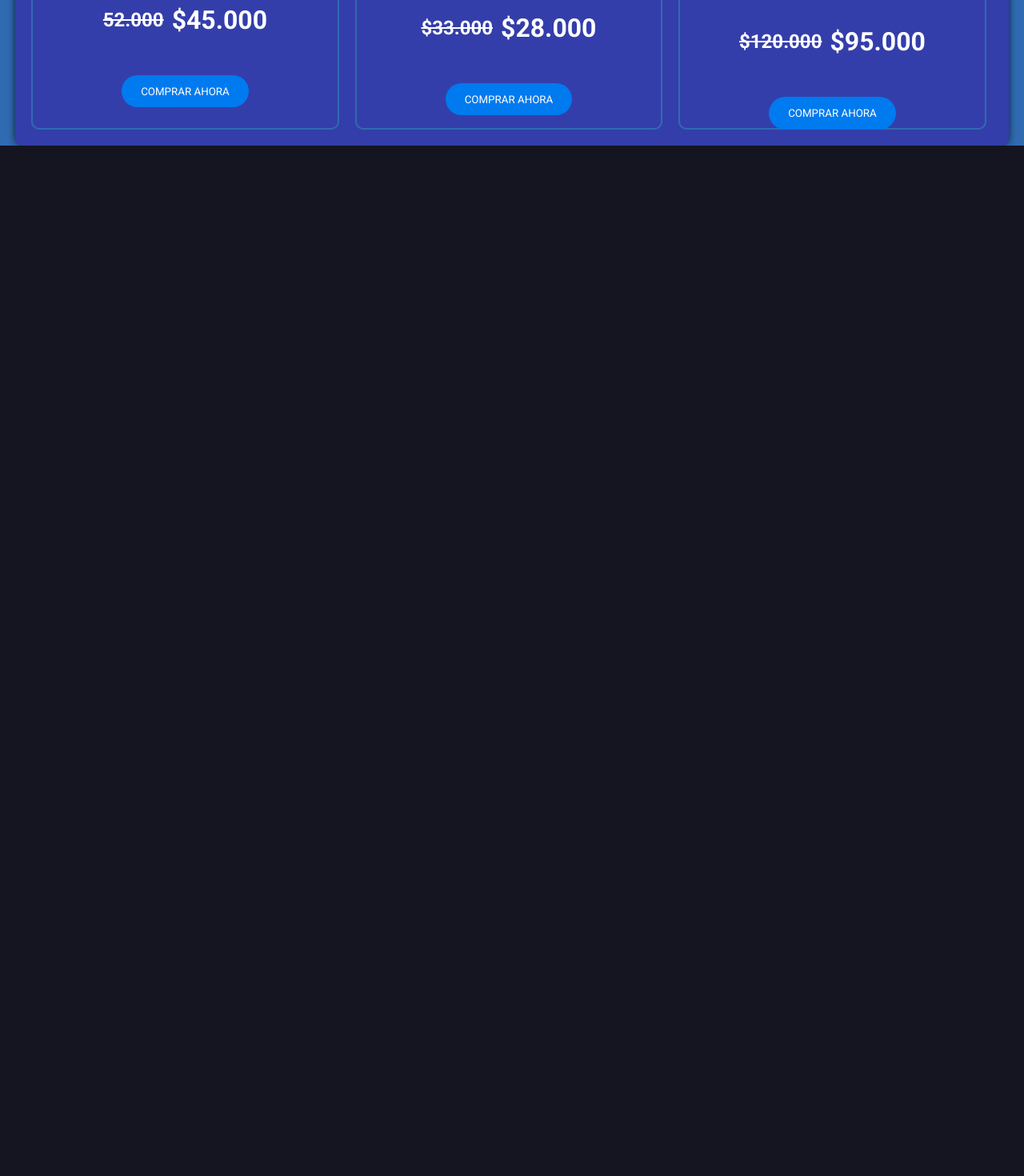
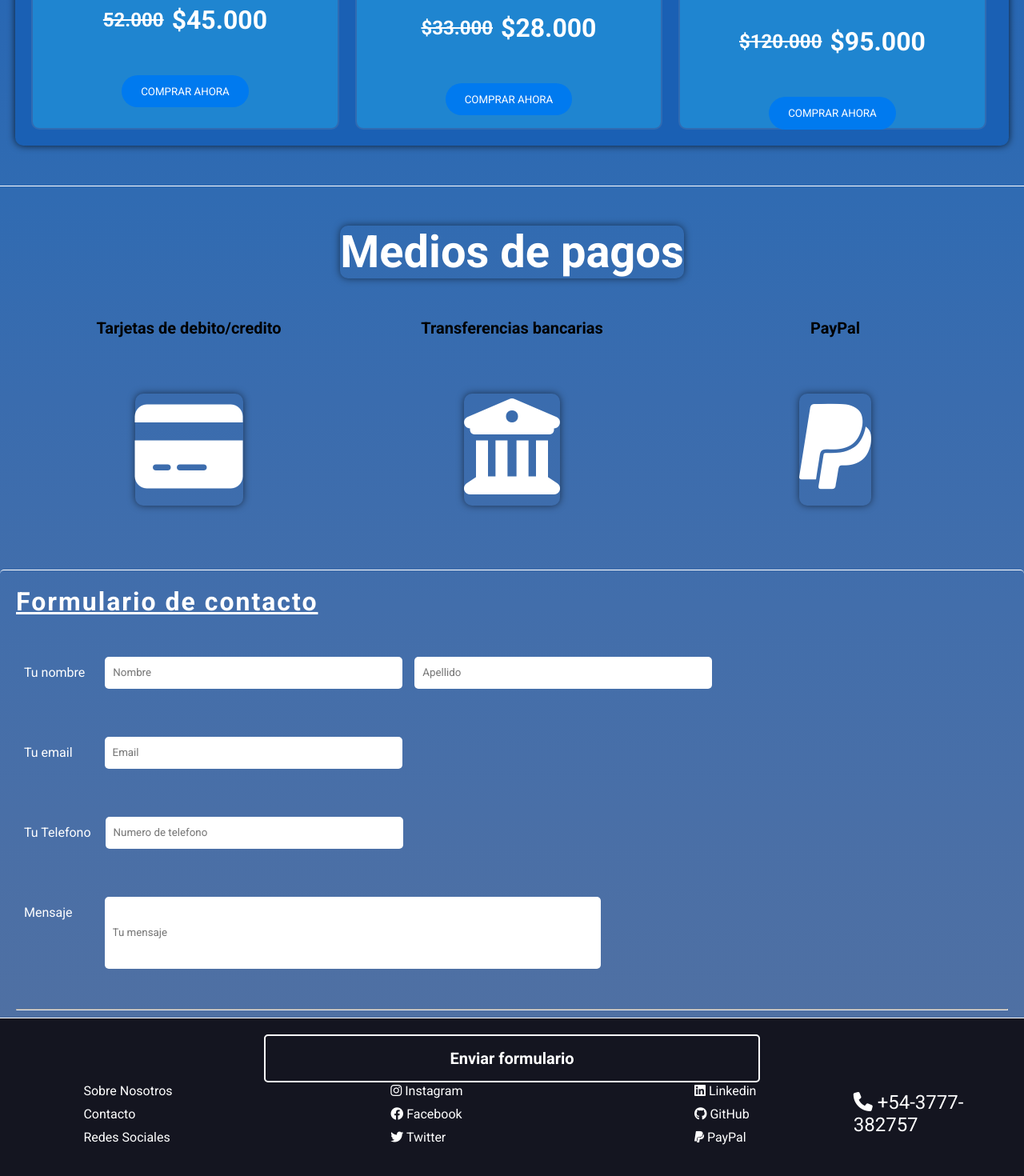
Before and after one commit to Juampishh/-WebDev-, a React (Vite) app: page / in a window 1280 px wide. Shown: the part 1666-3136 px from the top of the page at 80% size. Before the commit the page ends 1848 px from the top, so only its background shows below. Built offline with nearby package versions, Linux system fonts and the light colour scheme.

Commit message:
Agregando Secciones

```diff
--- a/src/App.jsx
+++ b/src/App.jsx
@@ -6,7 +6,9 @@ import Icon from "./components/Header/icon.jsx";
 import Navbar from "./components/Header/Navbar.jsx";
 import About from "./components/About/About";
 import Price from "./components/Price/Price";
-
+import Form from "./components/Form/Form";
+import Pagos from "./components/Pagos/Pagos";
+import Footer from "./components/Footer/Footer";
 function App() {
   // const [count, setCount] = useState(0);
 
@@ -20,7 +22,10 @@ function App() {
         <Hero />
         <About />
         <Price />
+        <Pagos />
+        <Form />
       </Layout>
+      <Footer />
     </>
   );
 }
--- /dev/null
+++ b/src/components/Footer/Footer.jsx
@@ -0,0 +1,57 @@
+import React from "react";
+import {
+  StyledFooterContainer,
+  StyledListContainer,
+  StyledOtherContainer,
+  StyledPhoneContainer,
+  StyledSocialContainer,
+} from "./StyledFooter";
+
+function Footer(props) {
+  return (
+    <StyledFooterContainer>
+      <StyledListContainer>
+        <ul>
+          <li>Sobre Nosotros</li>
+          <li>Contacto</li>
+          <li>Redes Sociales</li>
+        </ul>
+      </StyledListContainer>
+      <StyledSocialContainer>
+        <ul>
+          <li>
+            <i class="fa-brands fa-instagram"></i> Instagram
+          </li>
+          <li>
+            <i class="fa-brands fa-facebook"></i> Facebook
+          </li>
+          <li>
+            <i class="fa-brands fa-twitter"></i> Twitter
+          </li>
+        </ul>
+      </StyledSocialContainer>
+      <StyledOtherContainer>
+        <ul>
+          <li>
+            <i class="fa-brands fa-linkedin"></i> Linkedin
+          </li>
+          <li>
+            <i class="fa-brands fa-github"></i> GitHub
+          </li>
+          <li>
+            <i class="fa-brands fa-paypal"></i> PayPal
+          </li>
+        </ul>
+      </StyledOtherContainer>
+      <StyledPhoneContainer>
+        <ul>
+          <li>
+            <i class="fa-solid fa-phone"></i> +54-3777-382757
+          </li>
+        </ul>
+      </StyledPhoneContainer>
+    </StyledFooterContainer>
+  );
+}
+
+export default Footer;
--- /dev/null
+++ b/src/components/Footer/StyledFooter.js
@@ -0,0 +1,60 @@
+import styled from "styled-components";
+export const StyledFooterContainer = styled.div`
+  width: 100%;
+  height: 30vh;
+  display: flex;
+  border-top: 1px solid #fff;
+`;
+
+export const StyledListContainer = styled.div`
+  width: 30%;
+  height: 100%;
+  display: flex;
+  flex-direction: column;
+  justify-content: center;
+  align-items: center;
+  ul {
+    display: flex;
+    flex-direction: column;
+    gap: 10px;
+    color: #fff;
+    cursor: pointer;
+  }
+`;
+
+export const StyledSocialContainer = styled.div`
+  width: 40%;
+  height: 100%;
+  display: flex;
+  flex-direction: column;
+  justify-content: center;
+  align-items: center;
+  ul {
+    display: flex;
+    flex-direction: column;
+    gap: 10px;
+    color: #fff;
+  }
+`;
+
+export const StyledOtherContainer = styled.div`
+  width: 30%;
+  height: 100%;
+  display: flex;
+  flex-direction: column;
+  justify-content: center;
+  align-items: center;
+  ul {
+    display: flex;
+    flex-direction: column;
+    gap: 10px;
+    color: #fff;
+  }
+`;
+
+export const StyledPhoneContainer = styled.div`
+  margin: auto;
+  width: 20%;
+  color: #fff;
+  font-size: 1.5rem;
+`;
--- /dev/null
+++ b/src/components/Form/Form.jsx
@@ -0,0 +1,40 @@
+import React from "react";
+import {
+  ButtonSubmitContainerStyled,
+  EmailContainer,
+  MessageContainer,
+  PhoneContainer,
+  StyledForm,
+} from "./StyledForm";
+import { NameContainer } from "./StyledForm";
+import { ButtonStyled } from "../Button/StyledButton";
+function Form() {
+  return (
+    <StyledForm>
+      <h1>Formulario de contacto</h1>
+      <NameContainer>
+        <label htmlFor="Name">Tu nombre</label>
+        <input type="text" name="" id="" placeholder="Nombre" />
+        <input type="text" name="" id="" placeholder="Apellido" />
+      </NameContainer>
+      <EmailContainer>
+        <label htmlFor="Name">Tu email</label>
+        <input type="text" name="" id="" placeholder="Email" />
+      </EmailContainer>
+      <PhoneContainer>
+        <label htmlFor="Name">Tu Telefono</label>
+        <input type="text" name="" id="" placeholder="Numero de telefono" />
+      </PhoneContainer>
+      <MessageContainer>
+        <label htmlFor="Name">Mensaje</label>
+        <input type="text" name="" id="" placeholder="Tu mensaje" />
+      </MessageContainer>
+      <hr />
+      <ButtonSubmitContainerStyled>
+        <button>Enviar formulario</button>
+      </ButtonSubmitContainerStyled>
+    </StyledForm>
+  );
+}
+
+export default Form;
--- /dev/null
+++ b/src/components/Form/StyledForm.js
@@ -0,0 +1,114 @@
+import styled from "styled-components";
+export const StyledForm = styled.div`
+  width: 100%;
+  height: 70vh;
+  margin-top: 80px;
+  display: flex;
+  border-top: 1px solid #fff;
+  flex-direction: column;
+
+  border-radius: 5px;
+  text-align: flex-start;
+  padding: 20px;
+  @media (min-width: 768px) {
+    width: 100%;
+    h1 {
+      text-decoration: underline;
+      letter-spacing: 2px;
+
+      color: #fff;
+    }
+  }
+`;
+
+export const NameContainer = styled.div`
+  width: 100%;
+  padding: 50px 0;
+  display: flex;
+  height: 50px;
+  gap: 15px;
+  color: #fff;
+  label {
+    padding: 10px;
+  }
+  input {
+    border-radius: 5px;
+    border: none;
+    padding: 10px;
+    width: 30%;
+    height: 40px;
+  }
+`;
+export const EmailContainer = styled.div`
+  width: 100%;
+  height: 50px;
+  padding: 50px 0;
+  display: flex;
+  gap: 30px;
+  color: #fff;
+  label {
+    padding: 10px;
+  }
+  input {
+    border-radius: 5px;
+    border: none;
+    padding: 10px;
+    width: 30%;
+    height: 40px;
+  }
+`;
+
+export const MessageContainer = styled.div`
+  width: 100%;
+  padding: 50px 0;
+  display: flex;
+  gap: 30px;
+  color: #fff;
+  label {
+    padding: 10px;
+  }
+  input {
+    border-radius: 5px;
+    border: none;
+    padding: 10px;
+    width: 50%;
+    height: 90px;
+  }
+`;
+export const ButtonSubmitContainerStyled = styled.div`
+  width: 100%;
+  display: flex;
+  justify-content: center;
+  margin-top: 30px;
+  button {
+    border-radius: 5px;
+    border: 2px solid #fff;
+    width: 50%;
+    height: 60px;
+    cursor: pointer;
+    background-color: transparent;
+
+    color: #fff;
+    font-size: 20px;
+    font-weight: 600;
+  }
+`;
+
+export const PhoneContainer = styled.div`
+  width: 100%;
+  height: 50px;
+  padding: 50px 0;
+  display: flex;
+  gap: 8px;
+  color: #fff;
+  label {
+    padding: 10px;
+  }
+  input {
+    border-radius: 5px;
+    border: none;
+    padding: 10px;
+    width: 30%;
+    height: 40px;
+  }
+`;
--- /dev/null
+++ b/src/components/Pagos/Pagos.jsx
@@ -0,0 +1,36 @@
+import React from "react";
+import {
+  CardContainerPagos,
+  CardStyledPagos,
+  StyledPagosContainer,
+} from "./StyledPagos";
+
+function Pagos() {
+  return (
+    <StyledPagosContainer>
+      <h1>Medios de pagos</h1>
+      <CardContainerPagos>
+        <CardStyledPagos>
+          <h2>Tarjetas de debito/credito</h2>
+          <h1>
+            <i class="fa-solid fa-credit-card"></i>
+          </h1>
+        </CardStyledPagos>
+        <CardStyledPagos>
+          <h2>Transferencias bancarias</h2>
+          <h1>
+            <i class="fa-solid fa-building-columns"></i>
+          </h1>
+        </CardStyledPagos>
+        <CardStyledPagos>
+          <h2>PayPal</h2>
+          <h1>
+            <i class="fa-brands fa-paypal"></i>
+          </h1>
+        </CardStyledPagos>
+      </CardContainerPagos>
+    </StyledPagosContainer>
+  );
+}
+
+export default Pagos;
--- /dev/null
+++ b/src/components/Pagos/StyledPagos.js
@@ -0,0 +1,49 @@
+import styled from "styled-components";
+
+export const StyledPagosContainer = styled.div`
+  width: 100%;
+  height: 50vh;
+  border-top: 1px solid #fff;
+  margin-top: 50px;
+  display: flex;
+  flex-direction: column;
+  gap: 50px;
+  color: #fff;
+  font-size: 28px;
+  justify-content: center;
+  align-items: center;
+  h1 {
+    box-shadow: 0px 0px 10px 0px rgba(0, 0, 0, 0.55);
+    margin-top: 50px;
+    border-radius: 10px;
+  }
+`;
+
+export const CardContainerPagos = styled.div`
+  width: 100%;
+  height: 100%;
+  border-radius: 10px;
+
+  display: flex;
+  justify-content: center;
+  align-items: center;
+  gap: 20px;
+`;
+
+export const CardStyledPagos = styled.div`
+  display: flex;
+  flex-direction: column;
+  cursor: pointer;
+  justify-content: center;
+  align-items: center;
+  font-size: 60px;
+  color: #fff;
+  width: 30%;
+  height: 40%;
+  border-radius: 10px;
+  h2 {
+    color: #000;
+    margin-bottom: 20px;
+    font-size: 20px;
+  }
+`;
--- a/src/components/Price/StyledPrice.js
+++ b/src/components/Price/StyledPrice.js
@@ -2,7 +2,7 @@ import styled from "styled-components";
 export const ContainerStyledPrice = styled.div`
   width: 100%;
   height: 73vh;
-  background-color: #306bb2;
+  background-color: transparent;
   display: flex;
 
   margin-top: 50px;
@@ -16,6 +16,7 @@ export const TitleContainerStyled = styled.div`
   margin-top: 50px;
   color: #fff;
   h1 {
+    color: #f9d5f1;
     letter-spacing: 2px;
     font-size: 3.5rem;
   }
@@ -23,7 +24,7 @@ export const TitleContainerStyled = styled.div`
 
 export const CardContainerStyledPrice = styled.div`
   width: 97%;
-  background-color: #343eaa;
+  background-color: #1a60b4;
   border-radius: 10px;
   box-shadow: 0px 0px 10px 0px rgba(0, 0, 0, 0.75);
   display: flex;
@@ -32,7 +33,7 @@ export const CardContainerStyledPrice = styled.div`
 `;
 
 export const CardStyledPrice = styled.div`
-  background-color: #343eaa;
+  background-color: #1f85d0;
   border: 2px solid #306bb2;
   border-radius: 10px;
   padding: 20px;
@@ -46,9 +47,12 @@ export const CardStyledPrice = styled.div`
   gap: 15px;
   color: white;
   h3 {
+    color: #8adde5;
     font-size: 2rem;
+    text-decoration: underline;
   }
   h5 {
+    color: #fffbf3;
     font-size: 1.1rem;
     letter-spacing: 1px;
   }
```
Also changed, not shown: src/assets/imgs/Ver.PNG (added).
